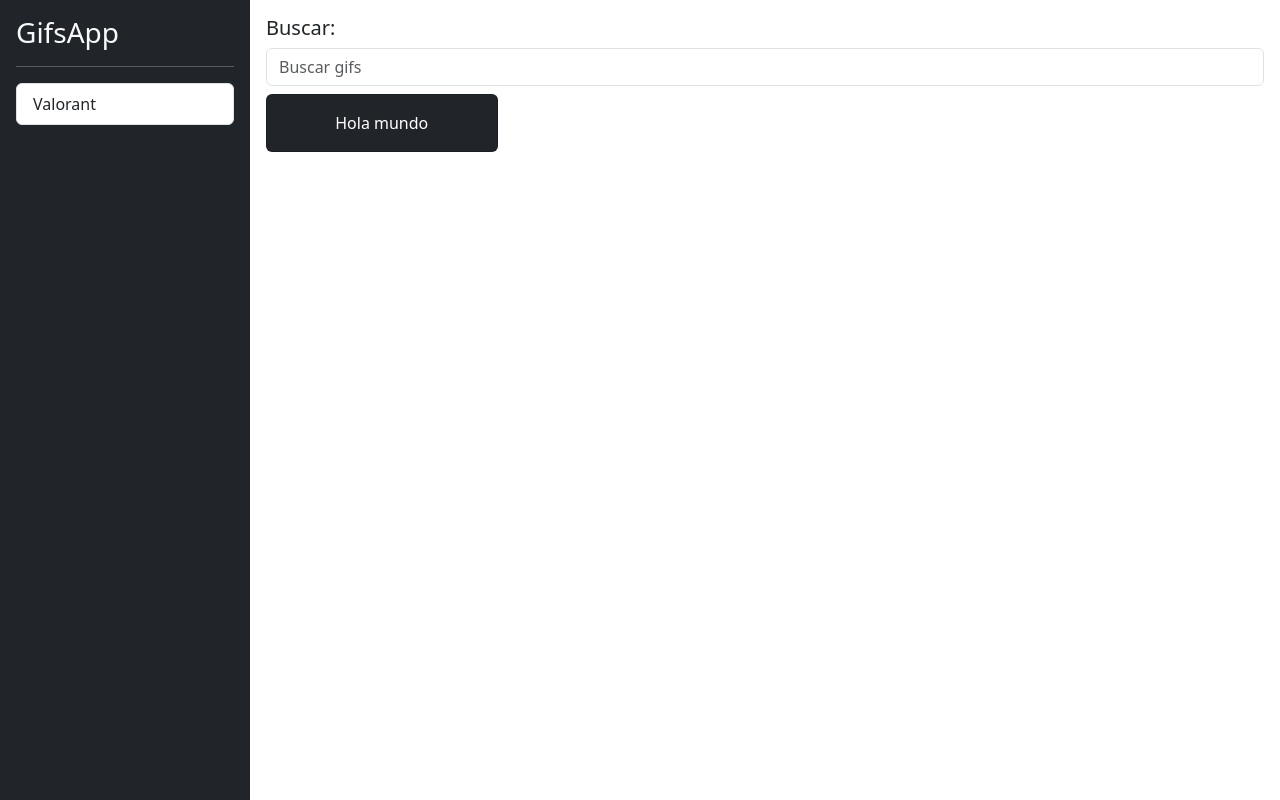
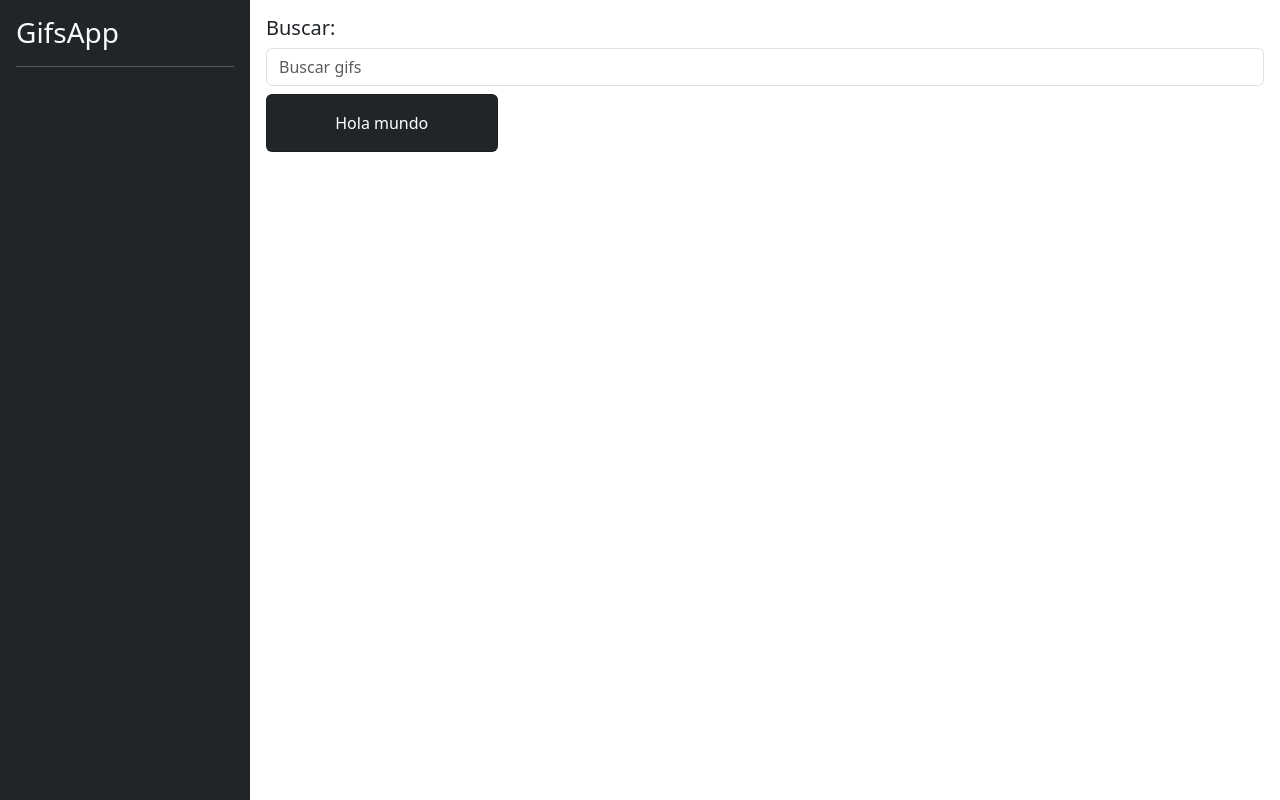
Before and after one commit to mendozagit/angular-games, an Angular app in the folder 03-gifs-app/: page / in a window 1280 px wide. Built offline with nearby package versions, Linux system fonts and the light colour scheme.

Commit message:
service gifs service added

```diff
--- a/03-gifs-app/src/app/shared/components/sidebar/sidebar.component.html
+++ b/03-gifs-app/src/app/shared/components/sidebar/sidebar.component.html
@@ -3,6 +3,11 @@
     <hr class="text-white" />
 
     <div class="list-group list-reset">
-        <button class="list-group-item list-group-item-action">Valorant</button>
+        <button
+            *ngFor="let tag of tags()"
+            class="list-group-item list-group-item-action"
+        >
+            {{ tag | titlecase }}
+        </button>
     </div>
 </div>
--- a/03-gifs-app/src/app/shared/components/sidebar/sidebar.component.ts
+++ b/03-gifs-app/src/app/shared/components/sidebar/sidebar.component.ts
@@ -1,3 +1,4 @@
+import { GifsService } from './../../../gifs/services/gifs.service';
 import { Component } from '@angular/core';
 
 @Component({
@@ -5,4 +6,16 @@ import { Component } from '@angular/core';
     templateUrl: './sidebar.component.html',
     styleUrls: ['./sidebar.component.css'],
 })
-export class SidebarComponent {}
+export class SidebarComponent {
+    /**
+     * Tags
+     */
+    public tags(): string[] {
+        return this.gifService.tagsHistory;
+    }
+
+    /**
+     *
+     */
+    constructor(private gifService: GifsService) {}
+}
```
